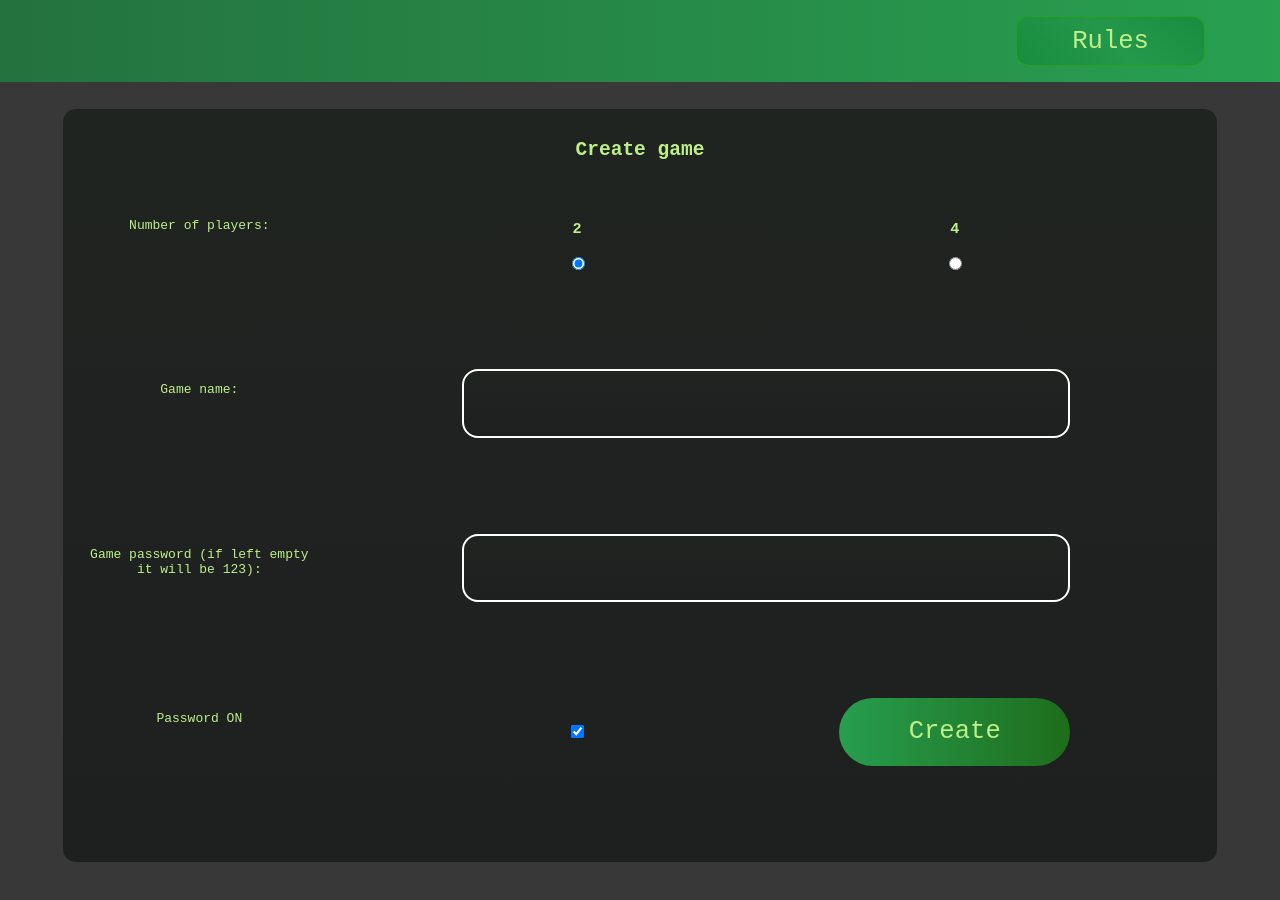
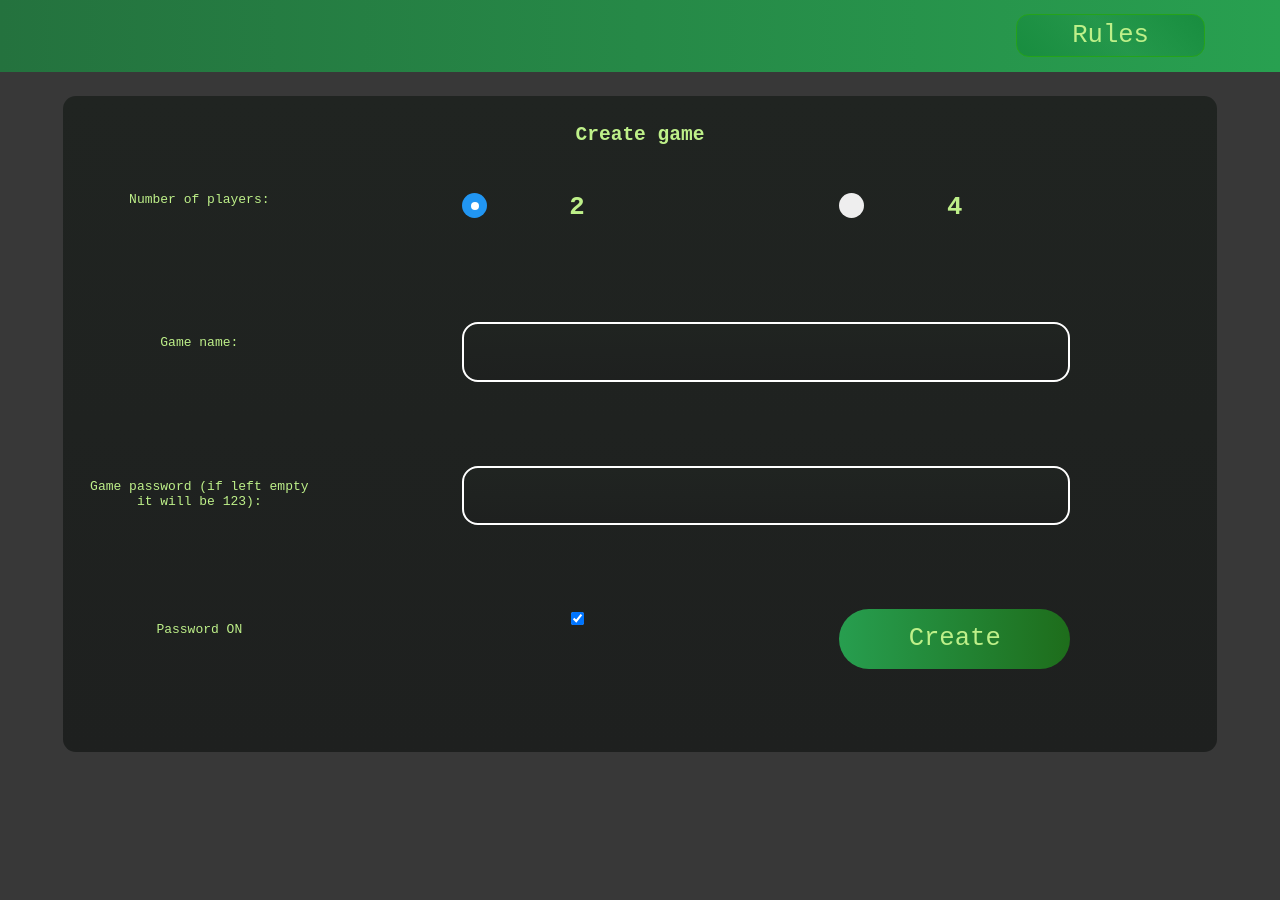
Before and after one commit to N1ktt/quoridor, a plain HTML site: page public/index.html in a window 1280 px wide. Both pictures are taken after a click on the button "Create game". After the commit the page ends 800 px from the top, so only its background shows below. Drawn offline with Linux system fonts and the light colour scheme.

Commit message:
Add files via upload

```diff
--- a/public/css/style.css
+++ b/public/css/style.css
@@ -91,13 +91,11 @@ header {
         transform: translateY(-100vh);
     }
 
-    100% {
-    }
+    100% {}
 }
 
 @keyframes pop-up-close {
-    0% {
-    }
+    0% {}
 
     100% {
         transform: translateY(-200vh);
@@ -167,49 +165,70 @@ main {
         transform: translateY(-100vh);
     }
 }
+
 .create-game {
     text-align: center;
+    /* min-height: 0;
+    min-width: 0;
+    overflow: hidden; */
 }
+
+/* .create-game section {
+    min-height: 0;
+    min-width: 0;
+    overflow: hidden;
+} */
+
 .create-game h2:nth-child(1) {
     grid-column: 2/-2;
     grid-row: 2/3;
 }
+
 .create-game p:nth-child(2) {
     grid-column: 2/5;
     grid-row: 4/5;
 }
+
 .create-game section:nth-child(3) {
     grid-column: 8/11;
-    grid-row: 4/5;
+    grid-row: 3/6;
 }
+
 .create-game section:nth-child(4) {
     grid-column: 14/17;
-    grid-row: 4/5;
+    grid-row: 3/6;
 }
+
 .create-game p:nth-child(5) {
     grid-column: 2/5;
     grid-row: 8/9;
 }
+
 .create-game input:nth-child(6) {
     grid-column: 8/17;
     grid-row: 8/9;
 }
+
 .create-game p:nth-child(7) {
     grid-column: 2/5;
     grid-row: 12/13;
 }
+
 .create-game input:nth-child(8) {
     grid-column: 8/17;
     grid-row: 12/13;
 }
+
 .create-game p:nth-child(9) {
     grid-column: 2/5;
     grid-row: 16/17;
 }
+
 .create-game section:nth-child(10) {
     grid-column: 8/11;
     grid-row: 16/17;
 }
+
 .create-game input:nth-child(11) {
     grid-column: 14/17;
     grid-row: 16/17;
@@ -220,23 +239,27 @@ main {
     font-family: monospace;
     color: rgb(190, 240, 137);
 }
+
 .create-game input:nth-child(11):hover {
     background: linear-gradient(90deg, rgb(48, 170, 89), rgb(38, 114, 36));
     cursor: pointer;
 }
-.create-game section {
+
+/* .create-game section {
     display: flex;
     flex-direction: row;
     flex-wrap: nowrap;
     justify-content: space-evenly;
     align-items: center;
-}
+} */
+
 .create-game h2,
 .create-game h3,
 .create-game p {
     font-family: monospace;
     color: rgb(190, 240, 137);
 }
+
 .create-game input[type="text"] {
     background: linear-gradient(rgb(32, 36, 33), rgb(30, 32, 31));
     border: 2px solid #fff;
@@ -245,3 +268,69 @@ main {
     color: rgb(190, 240, 137);
     text-align: center;
 }
+
+.create-game section:nth-child(3) label,
+.create-game section:nth-child(4) label {
+    display: block;
+    position: relative;
+    padding-left: 0px;
+    margin-bottom: 0px;
+    cursor: pointer;
+    font-size: 22px;
+    user-select: none;
+}
+
+
+.create-game section:nth-child(3) input,
+.create-game section:nth-child(4) input {
+    position: absolute;
+    opacity: 0;
+    cursor: pointer;
+}
+
+.create-game section:nth-child(3) span,
+.create-game section:nth-child(4) span {
+    position: absolute;
+    top: 0;
+    left: 0;
+    height: 25px;
+    width: 25px;
+    background-color: #eee;
+    border-radius: 50%;
+}
+
+.create-game section:nth-child(3) label:hover input~span,
+.create-game section:nth-child(4) label:hover input~span {
+    background-color: #ccc;
+}
+
+/* When the radio button is checked, add a blue background */
+.create-game section:nth-child(3) input:checked~span,
+.create-game section:nth-child(4) input:checked~span {
+    background-color: #2196F3;
+}
+
+/* Create the indicator (the dot/circle - hidden when not checked) */
+.create-game section:nth-child(3) span::after,
+.create-game section:nth-child(4) span::after {
+    content: "";
+    position: absolute;
+    display: none;
+}
+
+/* Show the indicator (dot/circle) when checked */
+.create-game section:nth-child(3) input:checked~span::after,
+.create-game section:nth-child(4) input:checked~span::after {
+    display: block;
+}
+
+/* Style the indicator (dot/circle) */
+.create-game section:nth-child(3) span::after,
+.create-game section:nth-child(4) span::after {
+    top: 9px;
+    left: 9px;
+    width: 8px;
+    height: 8px;
+    border-radius: 50%;
+    background: white;
+}
```
